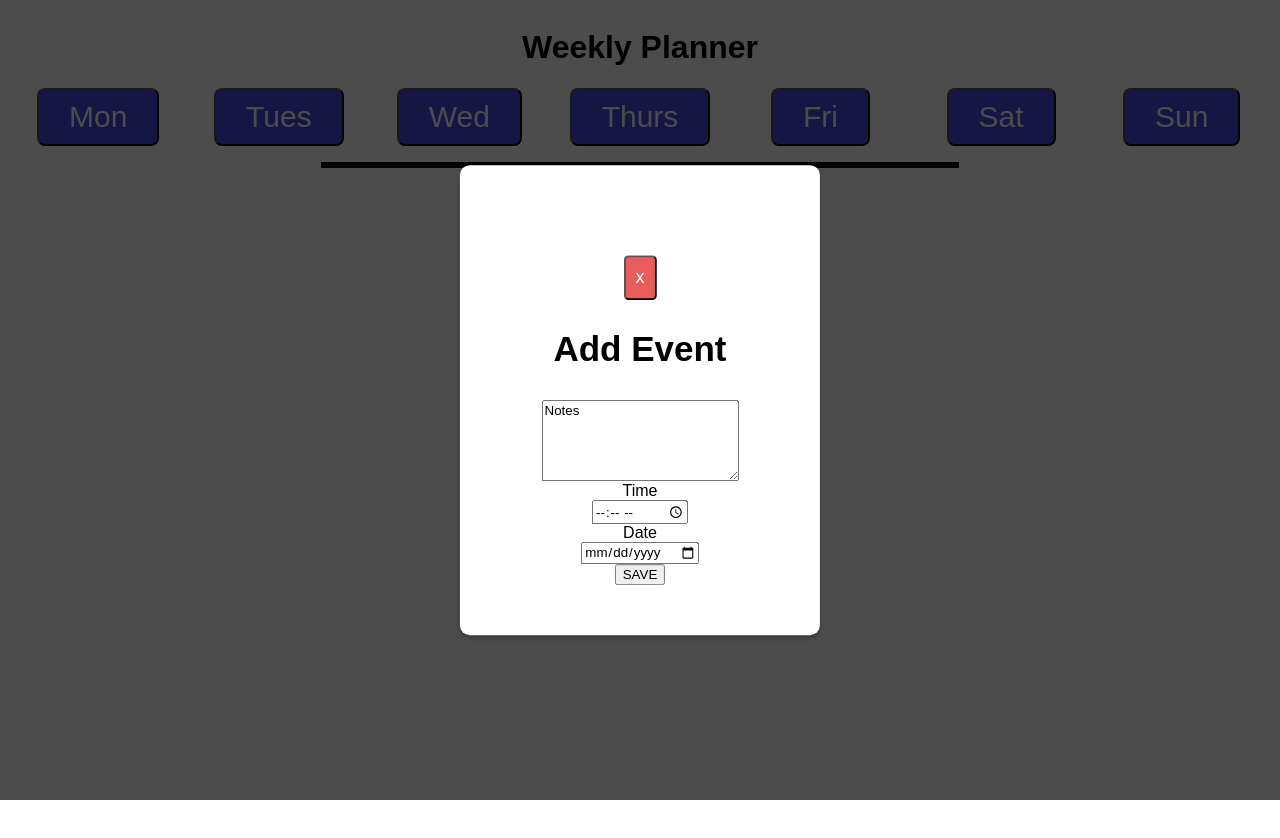
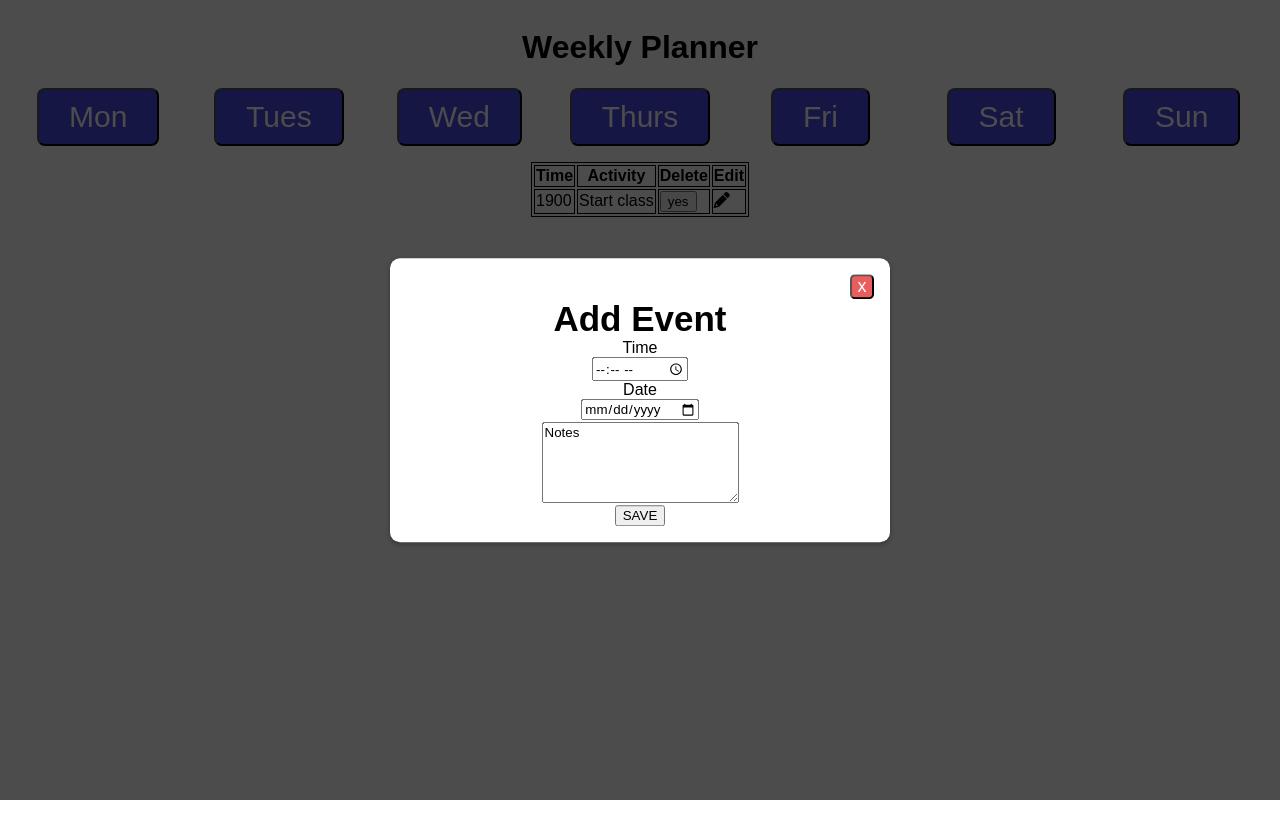
Before and after one commit to Aiden-Peace300/week-planner, a website: page index.html in a window 1280 px wide. Both pictures are taken after a click on the button "Mon". After the commit the page ends 800 px from the top, so only its background shows below. Drawn offline with Linux system fonts and the light colour scheme.

Commit message:
fixed formatting and stuff

```diff
--- a/index.html
+++ b/index.html
@@ -45,33 +45,27 @@
       <button class="click-button">Sun</button>
     </div>
   </div>
-  <div class="big-container">
-    <div class="event-container">
-      <div class="row">
-        <div class="column-full">
-          <!-- The Popup -->
+
+  <!-- popup modal -->
   <div class="popup">
     <div class="wrapper">
-              <div class="popup-content">
+      <div class="modal-content">
         <div class="x-button">
           <button class="close-button">x</button>
         </div>
         <h2>Add Event</h2>
-                <textarea cols="22" rows="5">Notes</textarea>
         <label for="time">Time</label>
         <input type="time" id="time" class="time-button"></input>
         <label for="date">Date</label>
         <input type="date" id="date" class="day-button"></input>
+        <textarea cols="22" rows="5">Notes</textarea>
         <button type="submit">SAVE</button>
-              </div>
-            </div>
-          </div>
-        </div>
       </div>
     </div>
   </div>
 
   <div class="table-container">
+    <form>
       <table>
         <thead>
           <tr>
@@ -94,6 +88,7 @@
           </tr>
         </tbody>
       </table>
+    </form>
   </div>
 
   <script src="main.js"></script>
--- a/main.js
+++ b/main.js
@@ -1,14 +1,20 @@
-const $clickButton = document.querySelector('.click-button');
+const $clickButtonList = document.querySelectorAll('.click-button');
 const $closeButton = document.querySelector('.close-button');
 
-// when you click a day
-const popup = document.querySelector('.popup');
 function clickButton() {
   popup.style.display = 'block';
 }
+
+for (let i = 0; i < $clickButtonList.length; i++) {
+  $clickButtonList[i].addEventListener('click', clickButton);
+}
+
+// when you click a day
+
+const popup = document.querySelector('.popup');
+
 function closeButton() {
   popup.style.display = 'none';
 }
 
-$clickButton.addEventListener('click', clickButton);
 $closeButton.addEventListener('click', closeButton);
--- a/styles.css
+++ b/styles.css
@@ -59,6 +59,10 @@ h1 {
   text-align: center;
 }
 
+h2 {
+  margin: 0;
+}
+
 .table-container {
   display: flex;
   justify-content: center;
@@ -110,9 +114,10 @@ h2 {
   position: absolute;
   top: 50%;
   left: 50%;
+  width: 500px;
 }
 
-.popup-content {
+.modal-content {
   display: flex;
   transform: translate(-50%, -50%);
   background-color: #fff;
@@ -121,24 +126,16 @@ h2 {
   align-items: center;
   justify-content: center;
   flex-direction: column;
-  padding: 50px 80px;
+  padding: 1rem;
 }
 
 /* CLOSE BUTTON */
 .close-button {
   background-color: #ea5d5d;
   color: white;
-  padding: 10px;
-  margin-top: 40px;
+  padding: 0 0.35rem;
   border-radius: 5px;
   font-size: 18px;
-}
-
-.x-button {
-  display: flex;
-  justify-content: flex-end;
-  align-items: right;
-  text-align: right;
 }
 
 .click-button {
@@ -150,3 +147,10 @@ h2 {
   padding-right: 30px;
   padding-left: 30px;
 }
+
+.x-button {
+  display: flex;
+  justify-content: flex-end;
+  align-content: center;
+  width: 100%;
+}
```
Lines whose indentation alone changed are shown as unchanged.
